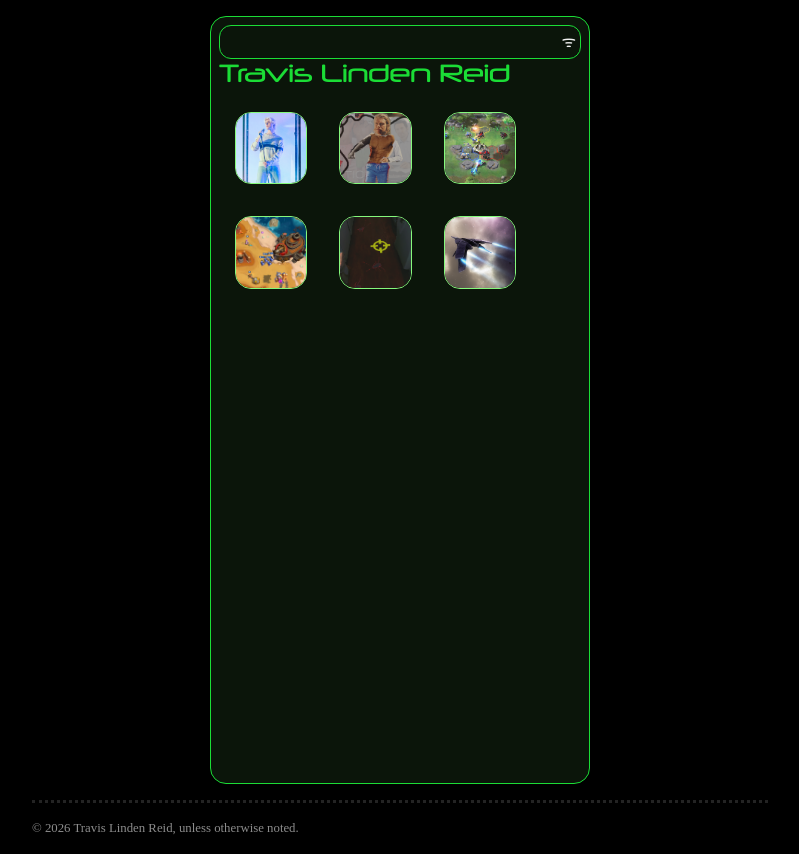
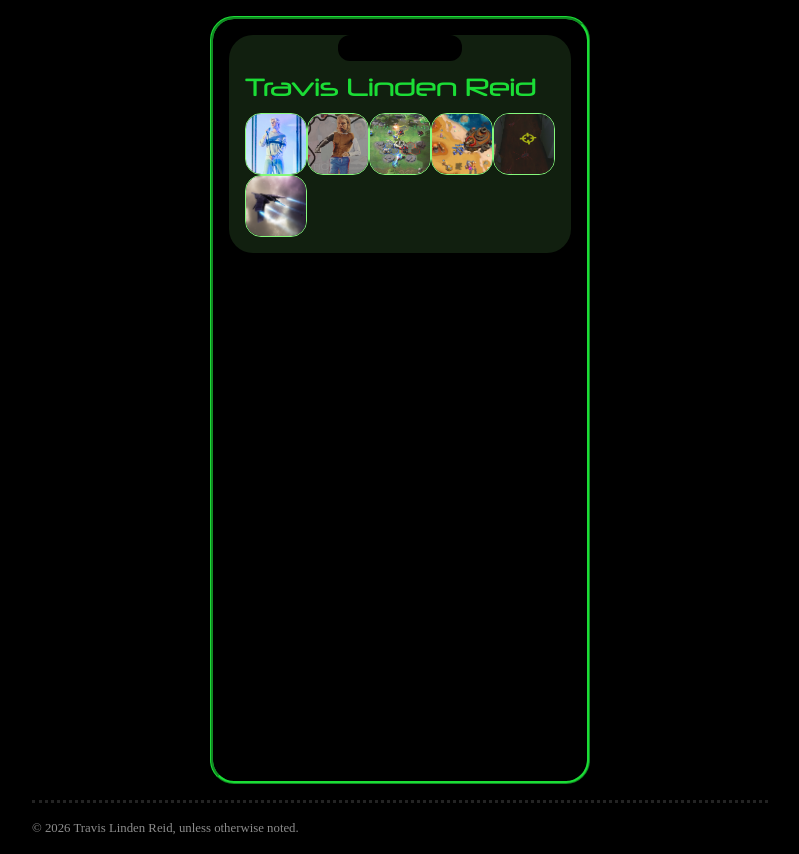
Before and after one commit to travislindenreid/portfolio-minimalist, an Angular app in the folder bird-luvr/: page / in a window 1280 px wide. Shown: the whole page, without its empty margins (240-1039 px from the left). Built offline with nearby package versions, Linux system fonts and the light colour scheme.

Commit message:
nice looking camera area

```diff
--- a/bird-luvr/src/app/portfolioApp/components/game-link/game-link.scss
+++ b/bird-luvr/src/app/portfolioApp/components/game-link/game-link.scss
@@ -3,7 +3,6 @@
 article {
     width: 20%;
     display: inline-block;
-    margin: 1em;
 }
 
 img {
--- a/bird-luvr/src/app/portfolioApp/pages/home/home.html
+++ b/bird-luvr/src/app/portfolioApp/pages/home/home.html
@@ -5,17 +5,18 @@
     <div class="col-md-4"></div>
 
     <main class="col-md-4 col-sm-12">
-      <div class="phoneTop">ᯤ</div>
+      <div class="phoneScreen">
 
-      <h1>Travis Linden Reid</h1>
+        <div class="phoneTop"></div>
 
-      @for(game of gameData(); track game)
-      {
-        <app-game-link [gameData]="game"></app-game-link>
-      }
+        <h1>Travis Linden Reid</h1>
 
-      <!-- <div class="phoneBottom">hi</div> -->
+        @for(game of gameData(); track game)
+        {
+          <app-game-link [gameData]="game"></app-game-link>
+        }
 
+      </div>
     </main>
 
     <div class="col-md-4"></div>
--- a/bird-luvr/src/app/portfolioApp/pages/home/home.scss
+++ b/bird-luvr/src/app/portfolioApp/pages/home/home.scss
@@ -1,4 +1,8 @@
 @use 'styles/variables';
+
+.row > main{
+    padding: 0px;
+}
 
 .container {
     margin-top: 2vh;
@@ -6,26 +10,29 @@
 
 h1 {
     font-size: 1.5em;
+    margin: 0.5em 0em;
 }
 
 main {
-    border-radius: 1em;
-    border-width: 0.08em;
+    border-radius: 1.5em;
+    border-width: 0.2em;
     border-color: variables.$neonGreen;
-    border-style: solid;
-    background-color: #85F87C15;
+    border-style: ridge;
+    background-color: black;
     height: 96vh;
-    padding: 0.5em;
 }
 
-.phoneTop, .phoneBottom {
-    border-radius: 0.75em;
-    border-width: 0.08em;
-    border-color: variables.$neonGreen;
-    border-style: solid;
-    padding: 0.25em;
+.phoneScreen {
+    background-color: #85F87C20;
+    margin: 1em;
+    border-radius: 1.5em;
+    padding: 0em 1em 1em 1em;
 }
 
 .phoneTop {
-    text-align: right;
+    color: #ffffff1f;
+    border-radius: 0.75em;
+    background-color: black;
+    padding: 0.8em;
+    margin: 0% 30% 0% 30%;
 }
```
